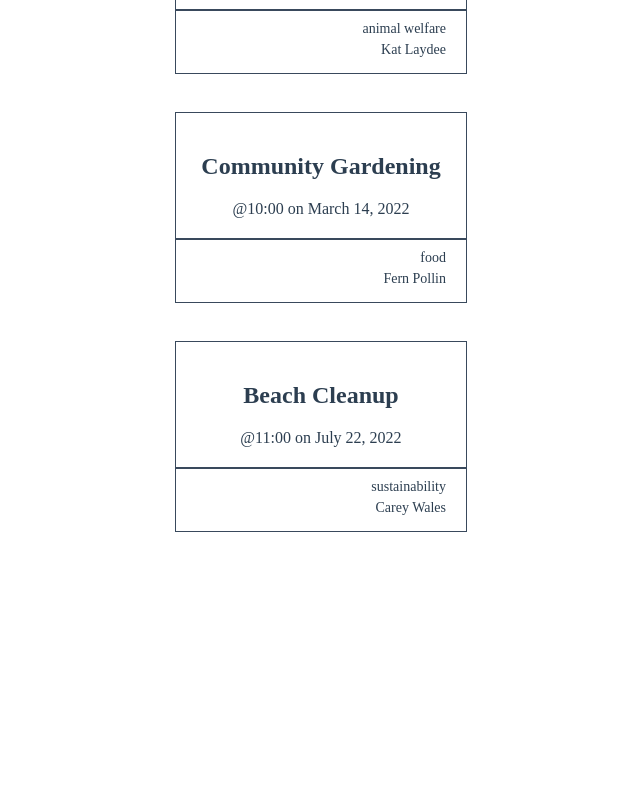
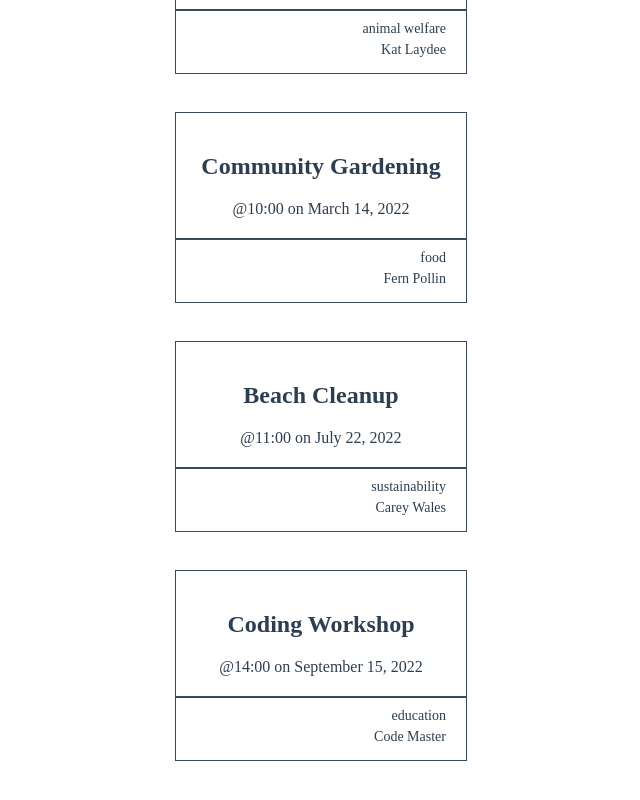
Before and after one commit to reab0t/Component-based-Software-Development-lab02-, a Vue app in the folder 331-intro-to-vite-text/: page / in a window 1280 px wide. Shown: the part 350-1150 px from the top of the page, without its empty margins (319-959 px from the left). Before the commit the page ends 928 px from the top, so only its background shows below. Built offline with nearby package versions, Linux system fonts and the light colour scheme; the HTML template or start-up script is replaced by a standard one.

Commit message:
增加显示的新事件

```diff
--- a/331-intro-to-vite-text/db.json
+++ b/331-intro-to-vite-text/db.json
@@ -32,6 +32,17 @@
       "time": "11:00",
       "petsAllowed": false,
       "organizer": "Carey Wales"
+    },
+    {
+      "id": 1234567,
+      "category": "education",
+      "title": "Coding Workshop",
+      "description": "Learn the basics of web development in this hands-on workshop.",
+      "location": "Tech Hub",
+      "date": "September 15, 2022",
+      "time": "14:00",
+      "petsAllowed": false,
+      "organizer": "Code Master"
     }
   ]
 }
--- a/331-intro-to-vite-text/package.json
+++ b/331-intro-to-vite-text/package.json
@@ -17,6 +17,7 @@
     "format": "prettier --write src/"
   },
   "dependencies": {
+    "axios": "^1.12.2",
     "pinia": "^3.0.3",
     "vue": "^3.5.22",
     "vue-router": "^4.5.1"
--- a/331-intro-to-vite-text/src/views/EventListView.vue
+++ b/331-intro-to-vite-text/src/views/EventListView.vue
@@ -71,6 +71,28 @@ const events = ref<Event[]>([
 
    organizer: 'Carey Wales'
 
+ },
+
+ {
+
+ id: 1234567,
+
+   category: 'education',
+
+   title: 'Coding Workshop',
+
+   description: 'Learn the basics of web development in this hands-on workshop.',
+
+   location: 'Tech Hub',
+
+   date: 'September 15, 2022',
+
+   time: '14:00',
+
+   petsAllowed: false,
+
+   organizer: 'Code Master'
+
  }
 
 ])
```
Also changed, not shown: 2 other files (tests, documents, lock files or other folders).
